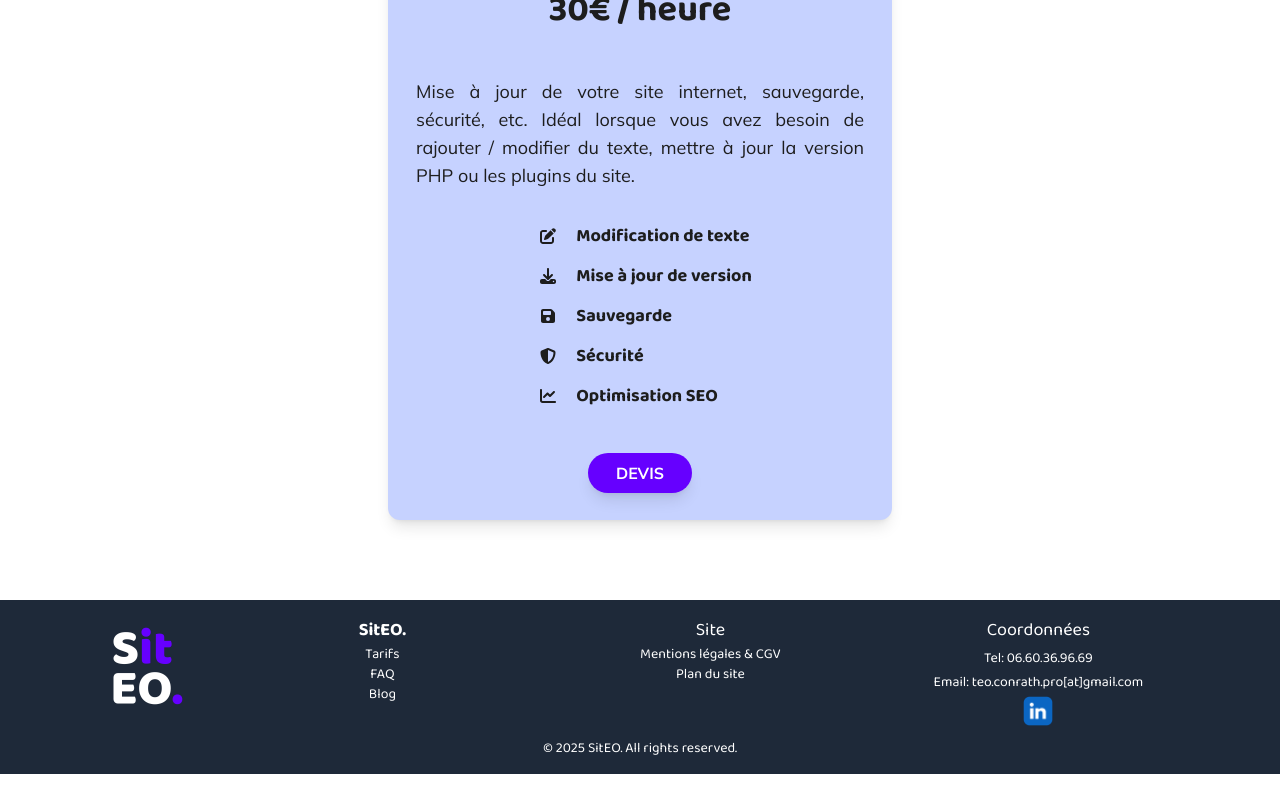
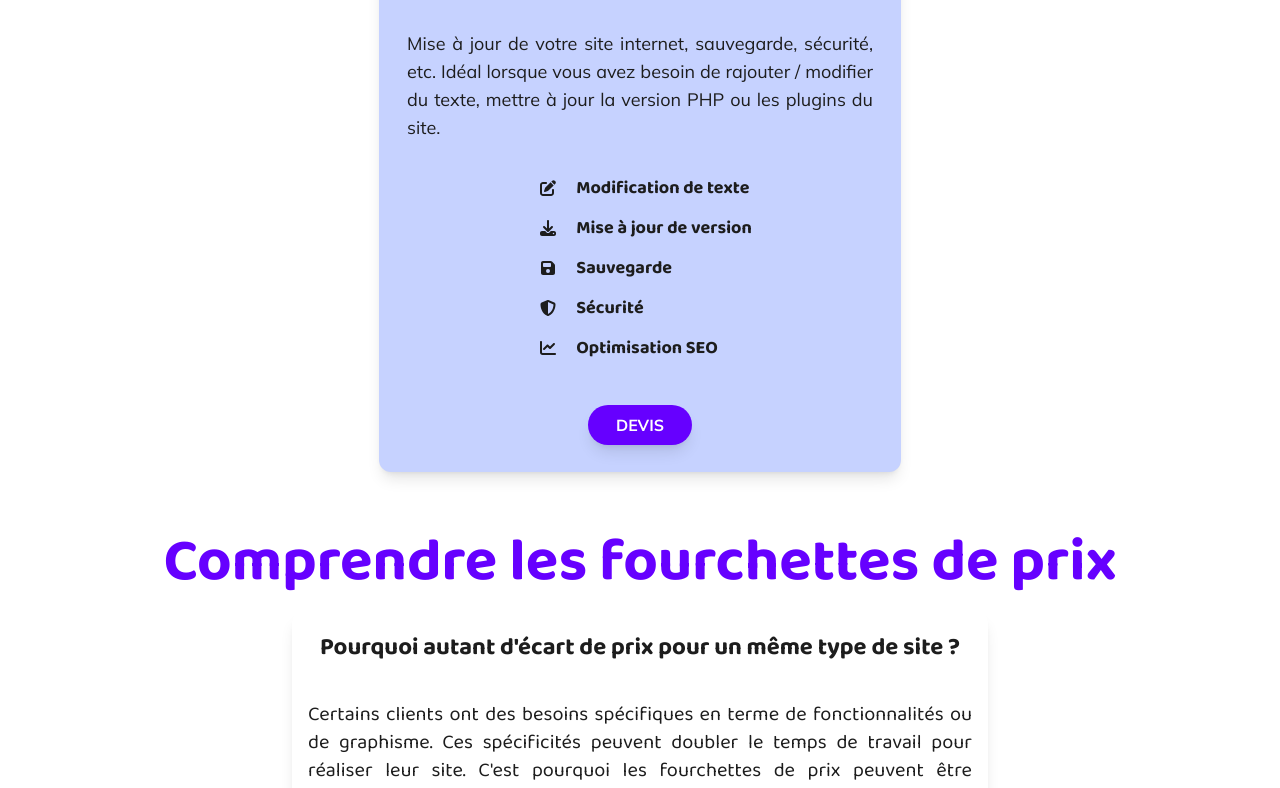
Before and after one commit to teo-crth/siteo, a Next.js app: page /tarifs in a window 1280 px wide. Shown: the part 2000-2788 px from the top of the page. Built offline with nearby package versions, Linux system fonts and the light colour scheme.

Commit message:
.env change

```diff
--- a/app/components/ContactForm.tsx
+++ /dev/null
@@ -1,61 +0,0 @@
-"use client";
-import React, { useContext } from 'react';
-import { AppContext } from '../../context/context';
-import { ValidationError } from '@formspree/react';
-import Button from './ui/button';
-
-interface ContactFormProps {
-    handleSubmit: (event: React.FormEvent<HTMLFormElement>) => void;
-    state: {
-        errors: any[];
-        submitting: boolean;
-    };
-}
-
-const ContactForm: React.FC<ContactFormProps> = ({ handleSubmit, state }) => {
-    const { isDarkMode } = useContext(AppContext);
-
-    return (
-        <form onSubmit={handleSubmit} className='container-form w-full md:w-1/2 lg:w-1/3 min-h-100 flex flex-col items-start justify-between text-center gap-2 shadow-lg bg-secondary text-light rounded-xl p-5'>
-            <h3 className='font-text font-bold text-xl text-center w-full'>Formulaire de contact</h3>
-
-            <label className="mt-[5px] font-bold" htmlFor="email">Email</label>
-            <input
-                placeholder='mon-mail@gmail.com'
-                id="email"
-                type="email"
-                name="email"
-                className='pl-2 border border-light text-white placeholder-white rounded-md'
-                required
-            />
-            <ValidationError prefix="Email" field="email" errors={state.errors} />
-
-            <label className="mt-[5px] font-bold" htmlFor="objet">Objet du message</label>
-            <input
-                id="objet"
-                type="text"
-                placeholder='Demande de renseignements'
-                name="objet"
-                className='pl-2 border border-light text-white placeholder-white rounded-md w-full'
-                required
-            />
-            <ValidationError prefix="Objet" field="objet" errors={state.errors} />
-
-            <label className="mt-[5px] font-bold" htmlFor="message">Message</label>
-            <textarea
-                id="message"
-                name="message"
-                placeholder="Ecrivez votre message ici"
-                className='min-h-30 pl-2 border border-light text-white placeholder-white rounded-md w-full'
-                required
-            />
-            <ValidationError prefix="Message" field="message" errors={state.errors} />
-
-            <div className="container-buttons flex gap-3 justify-center items-center mt-[15px] w-full">
-                <Button type='submit' disabled={state.submitting} className='bg-secondary hover:bg-indigo-800  border-2 border-light' text="Envoyer" />
-            </div>
-         </form>
-    );
-};
-
-export default ContactForm;
--- a/app/components/footer/Footer.tsx
+++ b/app/components/footer/Footer.tsx
@@ -6,38 +6,41 @@ import LogoFooter from './LogoFooter';
 const footer = () => {
     return (
         <footer className='bg-gray-800 text-white text-center p-4'>
-            <div className="container-footer w-full flex justify-center items-start font-title flex-wrap gap-4">
-                <div className="logo-container w-full md:w-[9%] lg:w-[10%] xl:w-[10%] flex flex-col justify-center items-center">
+            <div className="container-footer w-full flex justify-center items-center font-title flex-wrap gap-4 relative">
+                <div className="logo-container w-full md:w-[9%] lg:w-[10%] xl:w-[10%] flex flex-col justify-center items-center md:absolute lg:absolute xl:absolute left-3 mt-7">
                     < LogoFooter />
                 </div>
-                <div className="links-container w-full md:max-w-[25%] lg:max-w-[25%] xl:max-w-[25%] flex flex-col justify-start">
-                    <h4 className="font-bold text-lg">SitEO.</h4>
-                    <Link href="/tarifs" className="text-sm cursor-pointer" aria-label="Navigation vers la page des tarifs">
+                <div className="links-container w-full md:max-w-[28%] lg:max-w-[28%] xl:max-w-[28%] flex flex-wrap justify-center gap-1">
+                    <h4 className="font-bold text-lg w-full">SitEO.</h4>
+                    <div className="container-links flex flex-col md:flex-row lg:flex-row xl:flex-row gap-0.5 md:gap-5 lg:gap-5 xl:gap-5">
+                        <Link href="/tarifs" className="text-md cursor-pointer" aria-label="Navigation vers la page des tarifs">
                             Tarifs
                         </Link>
-                    <Link href="/faq" className="text-sm cursor-pointer" aria-label="Navigation vers la page foire aux questions">
+                        <Link href="/faq" className="text-md cursor-pointer" aria-label="Navigation vers la page foire aux questions">
                             FAQ
                         </Link>
-                    <Link href="/blog" className="text-sm cursor-pointer" aria-label="Navigation vers le blog">
+                        <Link href="/blog" className="text-md cursor-pointer" aria-label="Navigation vers le blog">
                             Blog
                         </Link>
                     </div>
-                <div className="site-container w-full md:max-w-[25%] lg:max-w-[25%] xl:max-w-[25%] flex flex-col">
-                    <h4 className="text-lg">Site</h4>
-                    <Link href="/mentions-legales" className="text-sm cursor-pointer" aria-label="Navigation vers la page des mentions légales">
+                </div>
+                <div className="site-container w-full md:max-w-[28%] lg:max-w-[28%] xl:max-w-[28%] flex flex-wrap justify-center gap-1">
+                    <h4 className="text-lg w-full font-bold">Site</h4>
+                    <div className="container-links flex flex-col md:flex-row lg:flex-row xl:flex-row gap-0.5 md:gap-5 lg:gap-5 xl:gap-5">
+                        <Link href="/mentions-legales" className="text-md cursor-pointer" aria-label="Navigation vers la page des mentions légales">
                             Mentions légales & CGV
                         </Link>
-                    <Link href="/sitemap" className="text-sm cursor-pointer" aria-label="Navigation vers le plan du site">
+                        <Link href="/sitemap" className="text-md cursor-pointer" aria-label="Navigation vers le plan du site">
                             Plan du site
                         </Link>
                     </div>
-                <div className="contact-container w-full md:max-w-[25%] lg:max-w-[25%] xl:max-w-[25%] flex flex-col items-center gap-1">
-                    <h4 className="text-lg">Coordonnées</h4>
-                    <p className="text-sm">Tel: <a href='phoneto:0660369669' className='cursor-pointer'>06.60.36.96.69</a></p>
-                    <p className="text-sm">Email: <a href="mailto:teo.conrath.pro@gmail.com" className='cursor-pointer'>teo.conrath.pro[at]gmail.com</a></p>
-                    <a href="https://www.linkedin.com/in/teoconrath/" target='blank' className="cursor-pointer w-[30px] h-[30px]" aria-label="Lien vers le profil Linkedin de Téo Conrath">
-                        <img src="../../../logo/icon/linkedin.webp" alt="Logo Linkedin" />
-                    </a>
+                </div>
+                <div className="contact-container w-full md:max-w-[28%] lg:max-w-[28%] xl:max-w-[28%] flex flex-wrap justify-center gap-1">
+                    <h4 className="text-lg w-full font-bold">Coordonnées</h4>
+                    <div className="container-links flex flex-col md:flex-row lg:flex-row xl:flex-row gap-0.5 md:gap-5 lg:gap-5 xl:gap-5">
+                        <p className="text-md">Tel: <a href='phoneto:0660369669' className='cursor-pointer'>06.60.36.96.69</a></p>
+                        <p className="text-md">Email: <a href="mailto:teo.conrath.pro@gmail.com" className='cursor-pointer'>teo.conrath.pro[at]gmail.com</a></p>
+                    </div>
                 </div>
             </div>
             <p className="font-title text-sm w-full text-center mt-3">
--- a/app/components/header/Header.tsx
+++ b/app/components/header/Header.tsx
@@ -15,7 +15,7 @@ const header = () => {
     }
 
     return (
-        <header className="flex justify-between items-center p-4 shadow-lg z-10">
+        <header className={ isDarkMode ? "flex justify-between items-center p-4 shadow-md shadow-gray-700 z-10" : "flex justify-between items-center p-4 shadow-md shadow-gray-100 z-10"}>
             <div className="container-logo w-[150px] cursor-pointer">
                 <a href="/">
                     { isDarkMode ?
--- a/app/page.tsx
+++ b/app/page.tsx
@@ -5,7 +5,7 @@ import Button from "./components/ui/button";
 export default function Home() {
 
   return (
-    <div className="container-homePage p-8 pb-20 gap-16 sm:p-20">
+    <div className="container-homePage p-8 pb-20 gap-16 sm:p-15">
       <section className="presentation">
         <h1 className="text-center font-bold font-title md:text-6xl lg:text-6xl xl:text-6xl text-4xl text-secondary">Création de sites web sur-mesure</h1>
         <h2 className="text-center font-bold font-title md:text-2xl lg:text-2xl xl:text-2xl text-xl text-dark">Développeur freelance à Aix-en-Provence</h2>
--- a/app/tarifs/page.tsx
+++ b/app/tarifs/page.tsx
@@ -32,7 +32,7 @@ export const metadata: Metadata = {
 
 const Tarifs = () => {
     return (
-        <div className="container-portfolio flex flex-col items-center justify-start w-full p-8 pb-20 gap-5 sm:p-20 min-h-[calc(100vh-159px)]">
+        <div className="container-tarifs flex flex-col items-center justify-start w-full p-8 pb-20 gap-5 sm:p-15 min-h-[calc(100vh-159px)]">
             <h1 className='text-center font-bold font-title md:text-6xl lg:text-6xl xl:text-6xl text-4xl text-secondary'>Mes tarifs en tant que développeur freelance</h1>
             <section className="container-tarifs-site flex flex-wrap items-start justify-center w-full gap-3">
                 <h2 className='font-title font-bold text-center text-4xl w-full mb-3'>Prix pour la création d'un site web</h2>
@@ -225,6 +225,19 @@ const Tarifs = () => {
                     </div>
                 </article>
             </section>
+            <section className='container-fourchette flex flex-col items-center justify-center w-full gap-5 font-title'>
+                <h2 className='text-center font-bold md:text-6xl lg:text-6xl xl:text-6xl text-4xl mt-10 text-secondary'> Comprendre les fourchettes de prix</h2>
+                <article className='card-fourchette flex flex-col justify-center items-center rounded-xl shadow-lg w-[95%] md:w-[60%] lg:w-[60%] xl:w-[60%]'>
+                    <h3 className='w-full text-center font-bold text-2xl p-5'>Pourquoi autant d'écart de prix pour un même type de site ?</h3>
+                    <p className='text-justify text-xl p-4 w-full'>Certains clients ont des besoins spécifiques en terme de fonctionnalités ou de graphisme. Ces spécificités peuvent doubler le temps de travail pour réaliser leur site. C'est pourquoi les fourchettes de prix peuvent être importantes. </p>
+                    <p className='text-justify text-xl p-4 w-full'>C'est pour cela qu'il est important d'être le plus précis possible dans la description de vos besoins afin que le devis puisse être ajusté au mieux. Un rendez-vous téléphonique gratuit est idéal pour un devis bien estimé !</p>
+                    <Link href='/devis' className='text-center font-bold text-xl p-5 text-blue-700 cursor-pointer' >
+                        Si le devis nous convient, quelles sont les prochaines étapes ?
+                    </Link>
+
+                </article>
+            </section>
+
         </div>
     );
 };
```
Also changed, not shown: app/contact/page.tsx (+42 -4 lines). Lines whose indentation alone changed are shown as unchanged.
